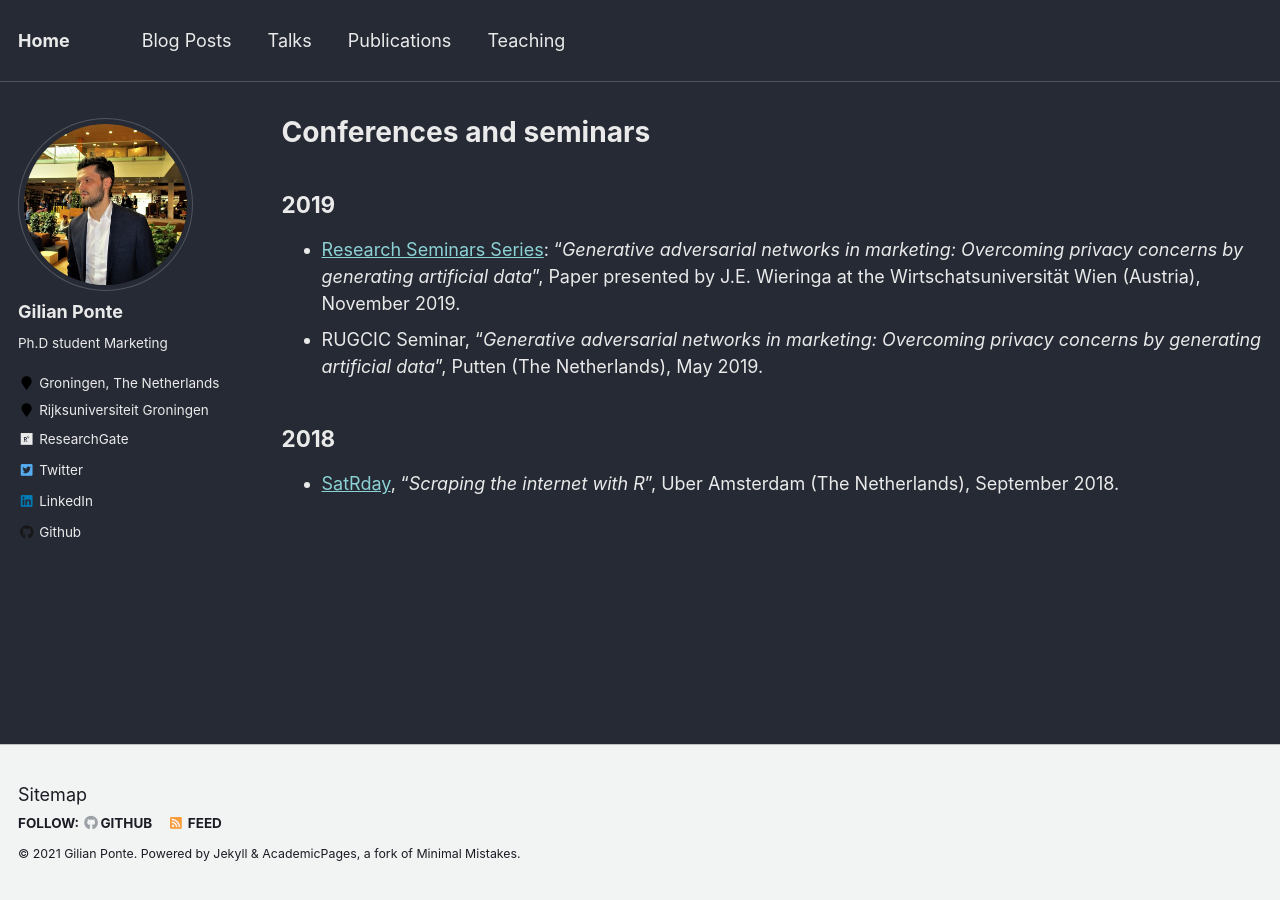
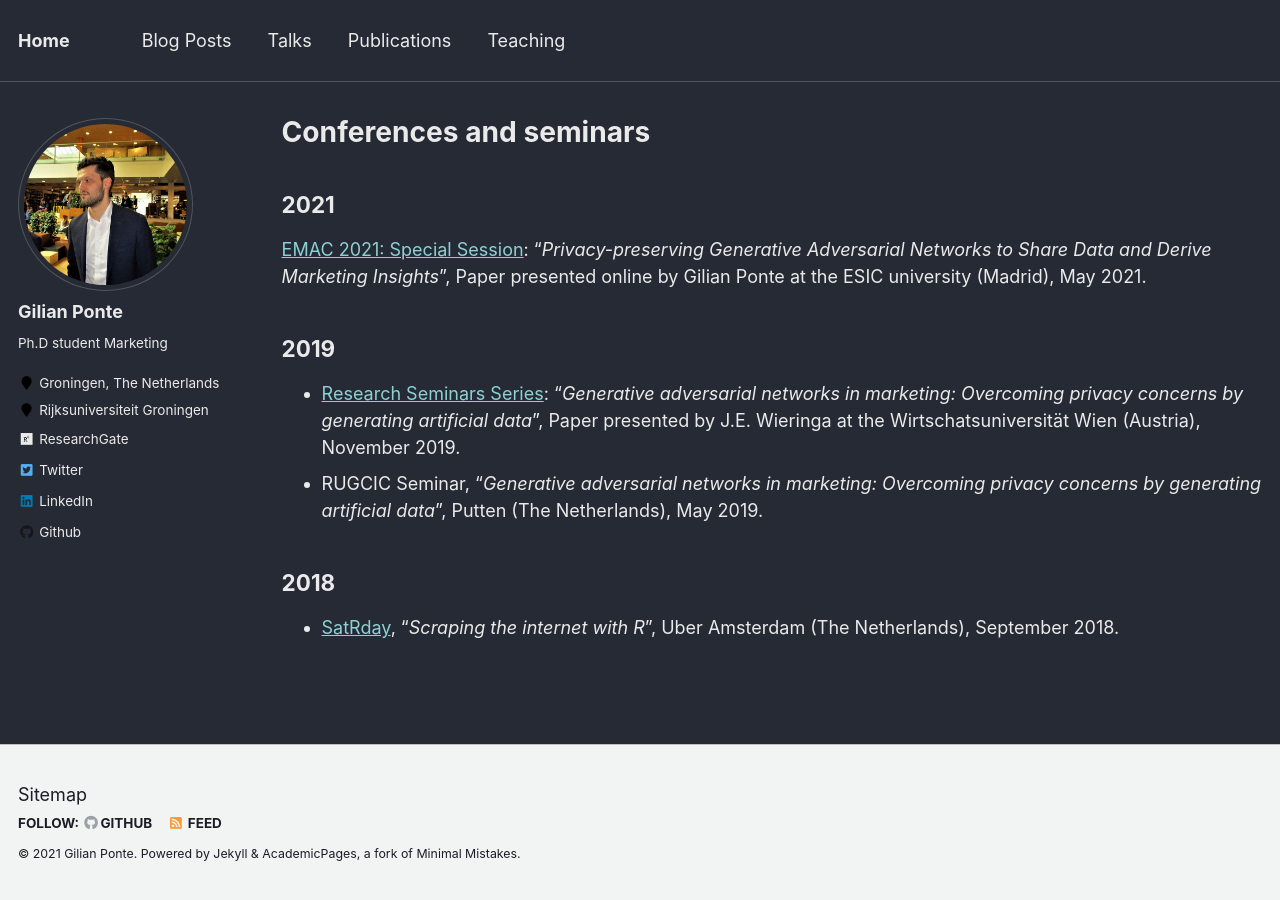
Before and after one commit to GilianPonte/gilianponte.github.io, a Jekyll site: the page built from _pages/talks.md, in a window 1280 px wide. Built offline with Jekyll 4.4.1, drawn with Linux system fonts in a browser that asks for light colours.

Commit message:
Update talks.md

```diff
--- a/_pages/talks.md
+++ b/_pages/talks.md
@@ -5,6 +5,10 @@ permalink: /talks/
 author_profile: true
 ---
 
+## 2021
+
+[EMAC 2021: Special Session](gilianponte.github.io/files/186495092_158337092906279_7541098145022632093_n.png): "*Privacy-preserving Generative Adversarial Networks to Share Data and Derive Marketing Insights*", Paper presented online by Gilian Ponte at the ESIC university (Madrid), May 2021.
+
 ## 2019
 - [Research Seminars Series](https://www.wu.ac.at/fileadmin/wu/d/marketing/Marketing_Research_Seminar_Series/Fall_2019/Abstract_Wieringa_J.E.Jaap.pdf): "*Generative adversarial networks in marketing: Overcoming privacy concerns by generating artificial data*", Paper presented by J.E. Wieringa at the Wirtschatsuniversität Wien (Austria), November 2019.
 - RUGCIC Seminar, "*Generative adversarial networks in marketing: Overcoming privacy concerns by generating artificial data*", Putten (The Netherlands), May 2019.
```
